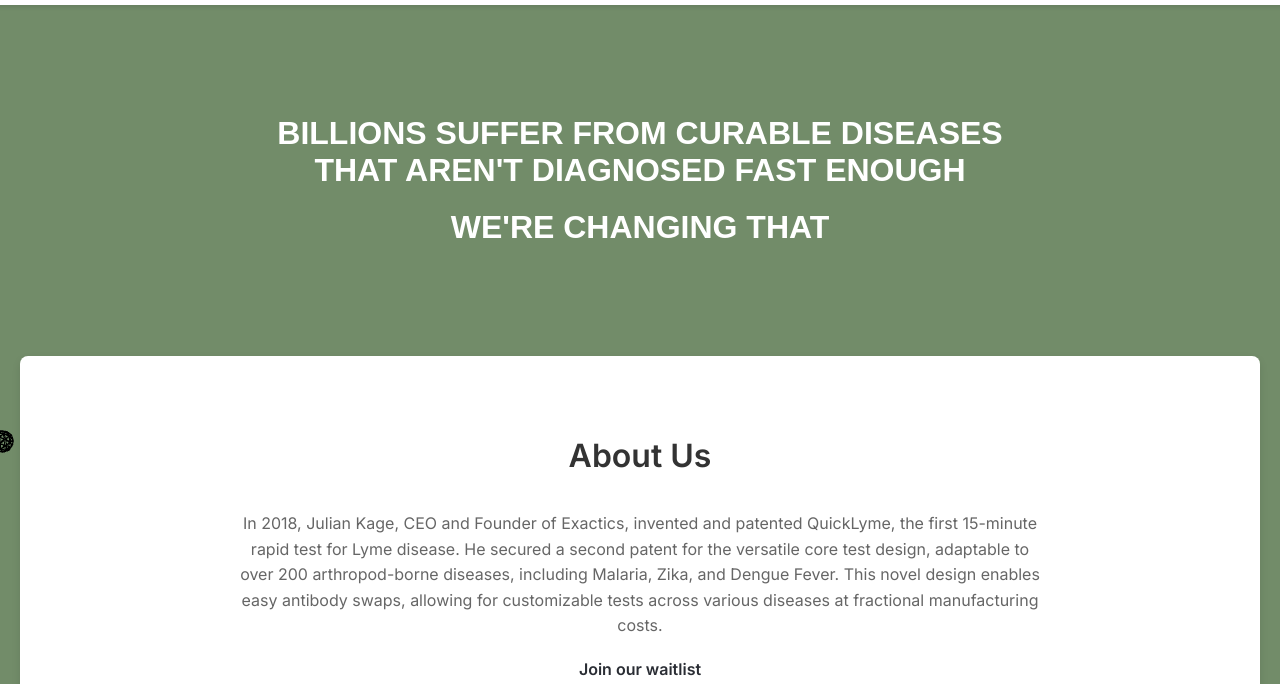
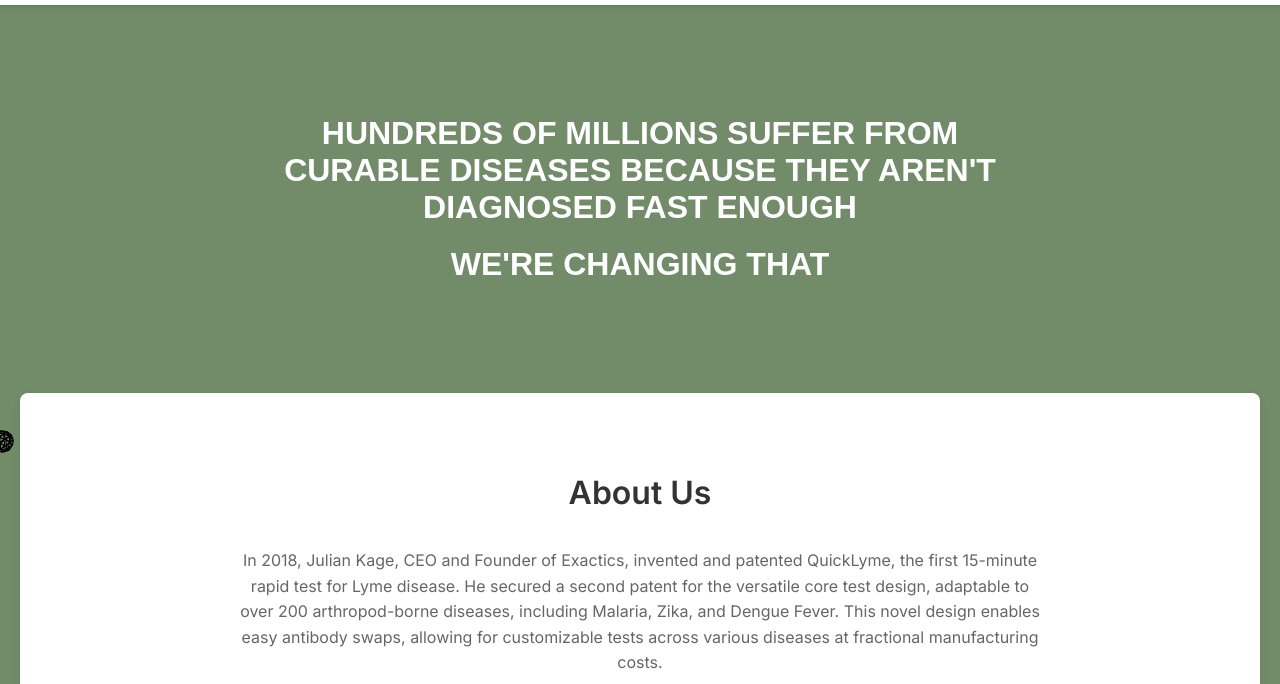
Before and after one commit to Exactics/exactics-llc.github.io, a plain HTML site: page index.html in a window 1280 px wide. Shown: the part 85-769 px from the top of the page. Drawn offline with nearby package versions, Linux system fonts and the light colour scheme; some packages are replaced by stand-ins of ours; animation ran at ten frames a second; a script that the page names is missing.

Commit message:
Update index.html

```diff
--- a/index.html
+++ b/index.html
@@ -302,7 +302,7 @@
         <!-- Intro Section -->
         <section class="section section--intro">
             <div class="intro__container">
-                <h1 class="headline--intro">Billions suffer from curable diseases that aren't diagnosed fast enough</h1>
+                <h1 class="headline--intro">Hundreds of millions suffer from curable diseases because they aren't diagnosed fast enough</h1>
                 <h1></h1>
                 <h1 class="headline--intro">we're changing that</h1>
             </div>
```
